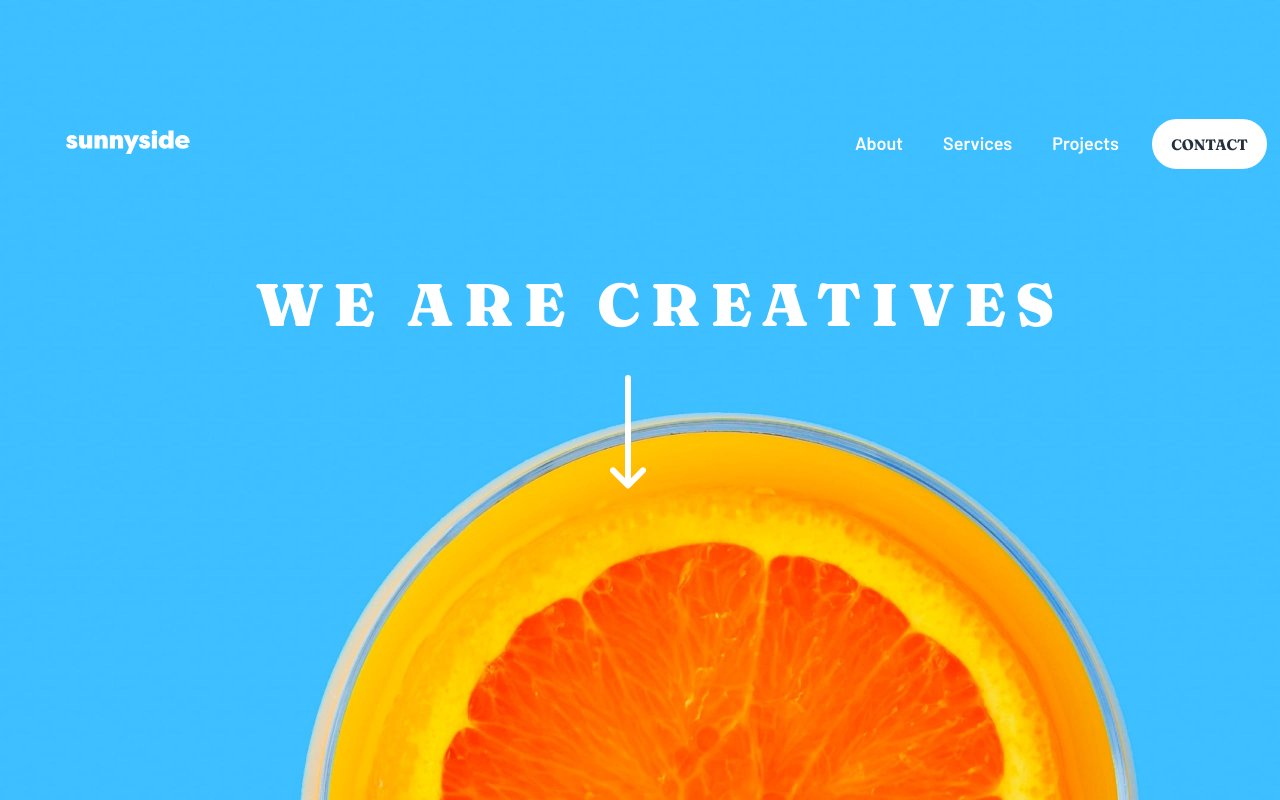
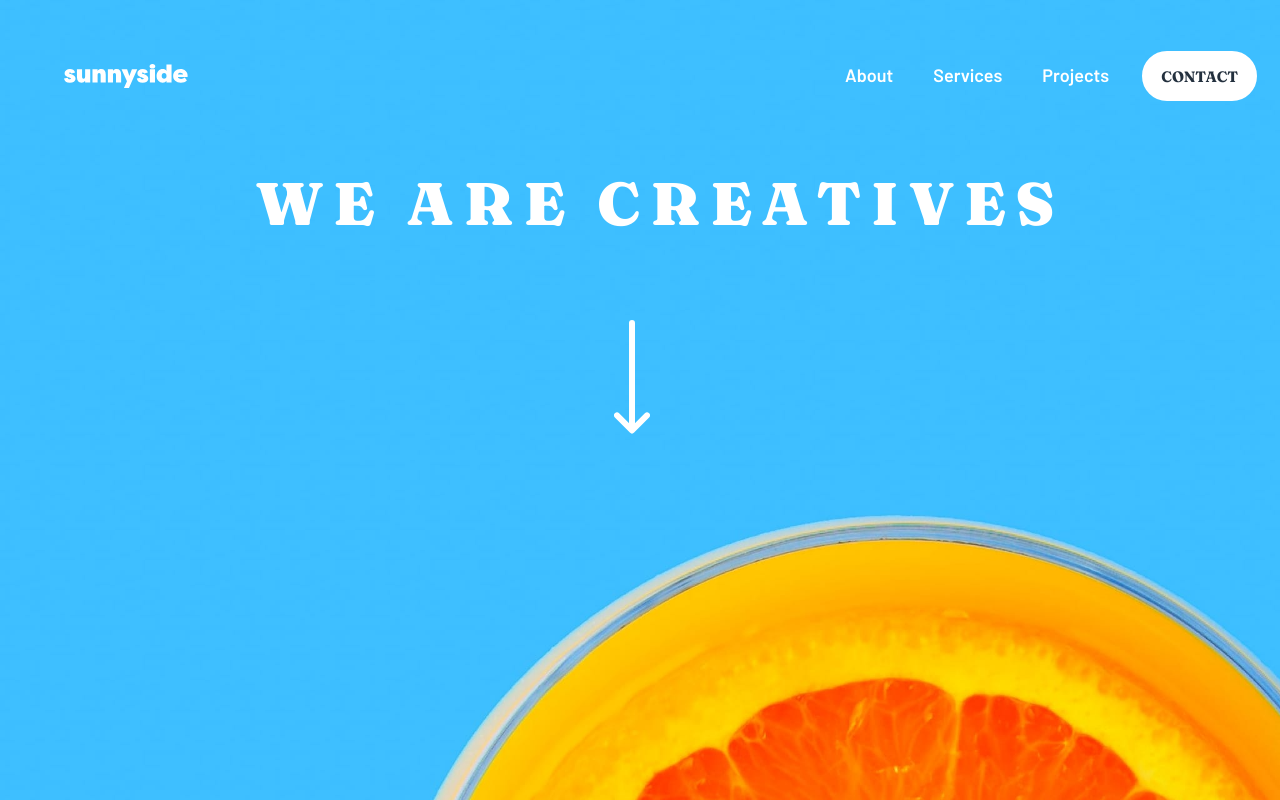
Before and after one commit to Yourisrachid/sunnyside-agency, a plain HTML site: page index.html in a window 1280 px wide. Shown: the top 800 px of the page. Drawn offline with Linux system fonts and the light colour scheme.

Commit message:
Version 7

```diff
--- a/index.html
+++ b/index.html
@@ -14,17 +14,10 @@
 
 </head>
 <body>
-    <div class="containerhead">
+    <header>
 
         <div class="logo">
-            <img src="/images/logo.svg">
-        </div>
-
-
-        <div class = "title">
-
-            <h>We are creatives</h>
-
+            <img src="images/logo.svg">
         </div>
 
         <div class="head">
@@ -34,10 +27,12 @@
             <button>Contact</button>
         </div>
 
+        <h>We are creatives</h>
+
         <img class="arrow" src="images/icons/icon-arrow-down.svg">
         <img class="burger" src="images/icons/icon-hamburger.svg">
 
-    </div>
+    </header>
 
     <div class="firstgrid">
         <div class="item1">
--- a/style.scss
+++ b/style.scss
@@ -28,23 +28,21 @@ html {
 footer {
     background-color: $lightmodcyan;
 }
-.containerhead {
+header {
+    display: flex;
+    justify-content: space-between;
     width : 100%;
-    display: flex;
-    flex-direction: row;
-    align-items: center;
-    justify-content: center;
-    height: 100vh;
+    height: 125vh;
     background-image: url(images/photos/image-header.jpg);
     background-size: cover;
     white-space: nowrap;
     position: relative;
 
     .head {
-        margin-bottom: 40%;
-        margin-left: 55%;
         word-spacing: 5%;
-        position: absolute;
+        align-self: flex-start;
+        margin-top: 4vw;
+        margin-right: 12vw;
 
         p1 {
             color: white;
@@ -75,16 +73,20 @@ footer {
                 weight: 700;
                 size: 15px;
             }
+
+            &:hover {
+                background-color: aquamarine;
+            }
         }
     }
 
-    .title {
+
+    h {
         width : 100%;
-        margin-bottom: 15%;
-        margin-left: 40%;
+        margin-top: 13vw;
+        margin-left: 20vw;
         position: absolute;
 
-        h {
         color: $white;
         letter-spacing: 10px;
         text-transform: uppercase;
@@ -97,19 +99,20 @@ footer {
 
     }
 
-    }
-
     .logo {
-        margin-bottom: 40%;
-        margin-right: 80%;
-        position: absolute;
+        margin-left: 5vw;
+        margin-top: 5vw;
+        align-self: flex-start;
     }
 
     .arrow {
-        margin-top: 5%;
+        position: absolute;
+        margin-top: 25%;
+        margin-left: 48%;
     }
 
     .burger {
+        position: absolute;
         visibility: hidden;
     }
 }
```
Also changed, not shown: style.css, 1 other file. Lines whose indentation alone changed are shown as unchanged.
